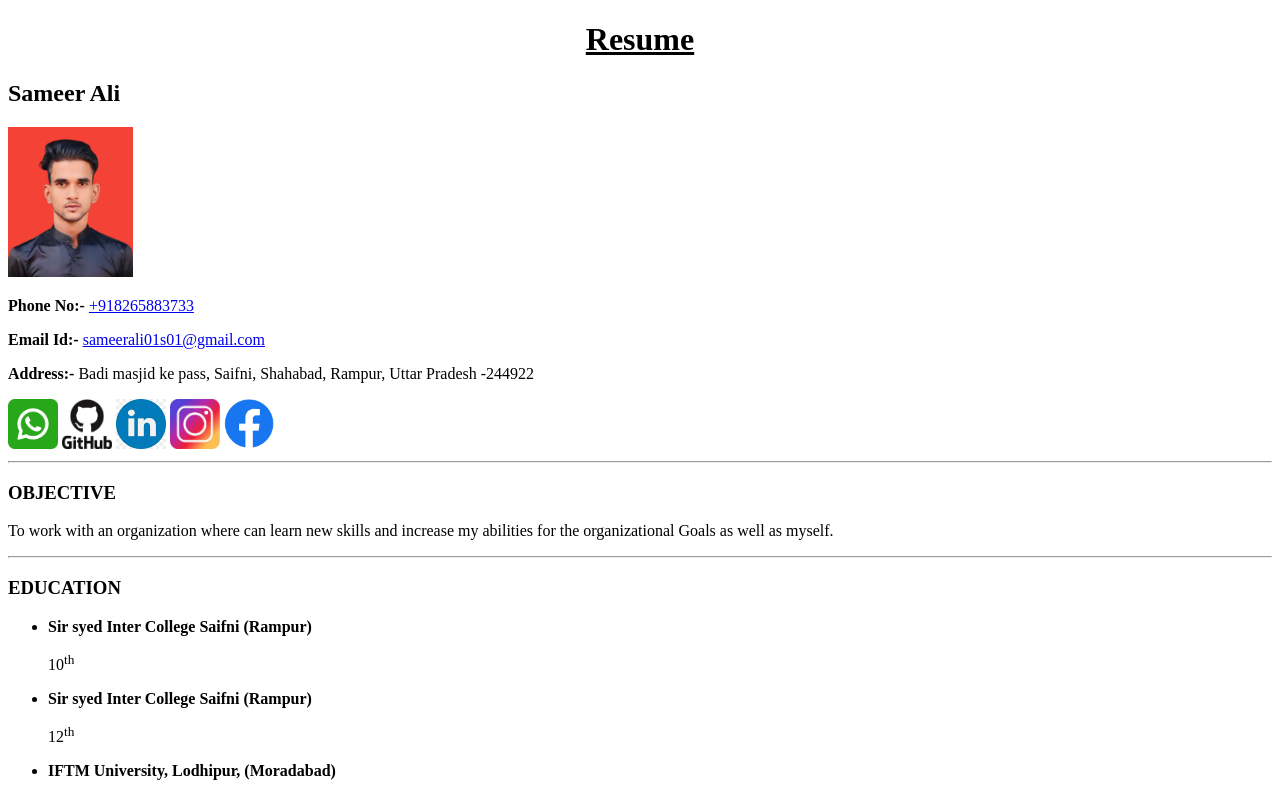
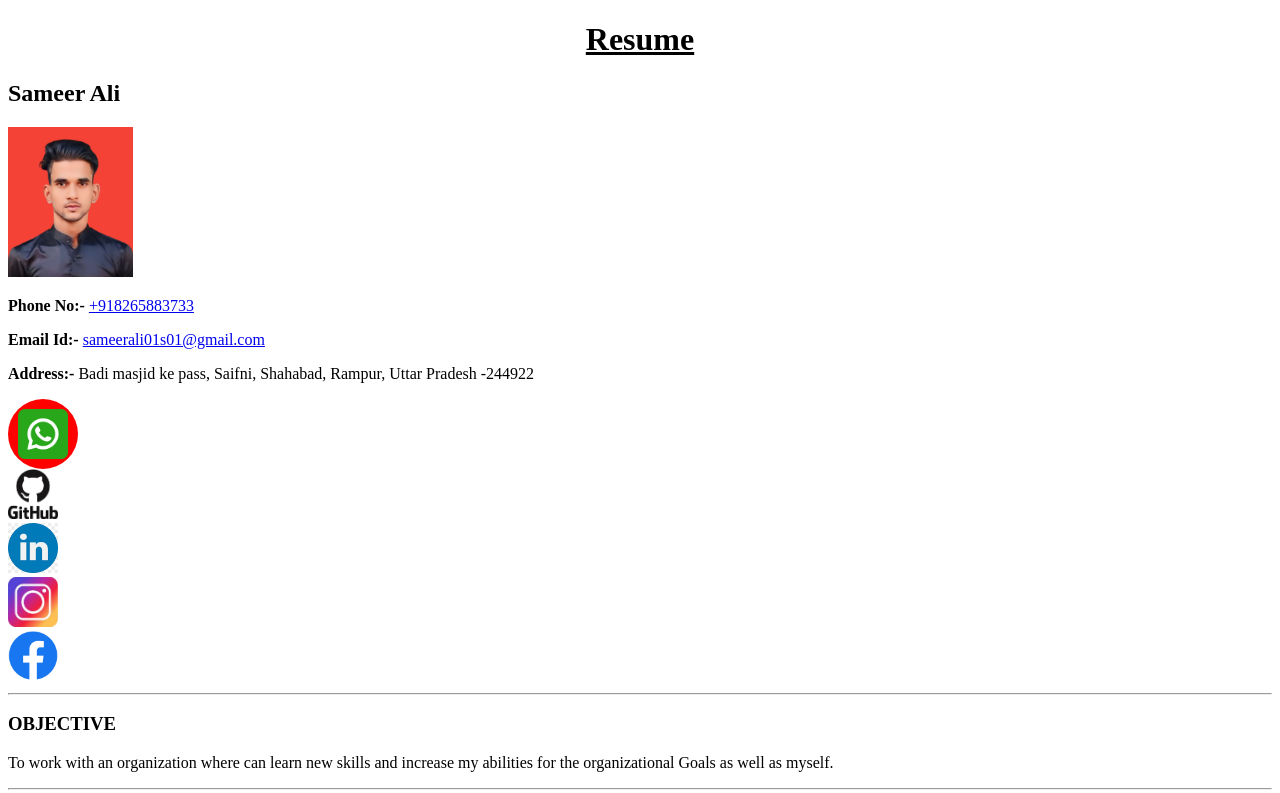
Before and after one commit to SameerAli-01/myhtml, a plain HTML site: page Resume/index.html in a window 1280 px wide. Shown: the top 793 px of the page. Drawn offline with Linux system fonts and the light colour scheme; files whose address does not match are found by name.

Commit message:
this is style social icon

```diff
--- a/Resume/index.html
+++ b/Resume/index.html
@@ -4,6 +4,7 @@
         <meta charset="UTF-8">
         <meta name="viewport" content="width=device-width, initial-scale=1.0">
         <title>My Resume (HTML)</title>
+        <link rel="stylesheet" href="style.css">
         <!-- Basice styling -->
         <style>
             h1{
@@ -22,13 +23,25 @@
         <p><b>Email Id:- </b><a href="mailto:sameerali01s01@gmail.com" target="_blank">sameerali01s01@gmail.com</a></p>
         <p><b>Address:- </b>Badi masjid ke pass, Saifni, Shahabad, Rampur, Uttar Pradesh -244922</p>
         <div>
-        <a href="https://api.whatsapp.com/send?phone=+918265883733"><img src="C:\Users\hp\Desktop\MyResume\images\whatsapp-logo0999.png" alt="whatsapp logo" width="50px"></a>
-        <a href="https://github.com/SameerAli-01" target="_blank"><img src="C:\Users\hp\Desktop\MyResume\images\githubimg-0100.png" alt="github Logo" width="50px"></a>
-        <a href="https://www.linkedin.com/in/sameer-ali-956260351?utm_source=share&utm_campaign=share_via&utm_content=profile&utm_medium=android_app" target="_blank"><img src="C:\Users\hp\Desktop\MyResume\images\linkedin-0102.png" alt="linkden logo" width="50px"></a>
-        <a href="https://www.instagram.com/sameer_4r011" target="_blank"><img src="C:\Users\hp\Desktop\MyResume\images\img_insta.jpg.jpeg" alt="instagram logo" width="50px"></a>
-        <a href="https://www.facebook.com/shar/15kt5mp40y/" target="_blank"><img src="C:\Users\hp\Desktop\MyResume\images\facebook-logo_0103.png" alt="facebook logo" width="50px"></a>
+            <div class="social-icon">
+                <a  href="https://api.whatsapp.com/send?phone=+918265883733"><img class="icon-what" src="C:\Users\hp\Desktop\MyResume\images\whatsapp-logo0999.png" alt="whatsapp logo" width="50px"></a>
+            </div>
 
+            <div>
+                <a href="https://github.com/SameerAli-01" target="_blank"><img src="C:\Users\hp\Desktop\MyResume\images\githubimg-0100.png" alt="github Logo" width="50px"></a>
+            </div>
 
+            <div>
+                <a href="https://www.linkedin.com/in/sameer-ali-956260351?utm_source=share&utm_campaign=share_via&utm_content=profile&utm_medium=android_app" target="_blank"><img src="C:\Users\hp\Desktop\MyResume\images\linkedin-0102.png" alt="linkden logo" width="50px"></a>
+            </div>
+
+            <div>
+                <a href="https://www.instagram.com/sameer_4r011" target="_blank"><img src="C:\Users\hp\Desktop\MyResume\images\img_insta.jpg.jpeg" alt="instagram logo" width="50px"></a>
+            </div>
+
+            <div>
+                <a href="https://www.facebook.com/shar/15kt5mp40y/" target="_blank"><img src="C:\Users\hp\Desktop\MyResume\images\facebook-logo_0103.png" alt="facebook logo" width="50px"></a>
+            </div>
         </div>
         <hr>
         </header>
--- /dev/null
+++ b/Resume/style.css
@@ -0,0 +1,12 @@
+.social-icon{
+    height: 70px;
+    width: 70px;
+    border-radius: 50%;
+    display: inline-block;
+    background-color: red;
+}
+.icon-what{
+    position: relative;
+    left: 10px;
+    top: 10px;
+}
```
